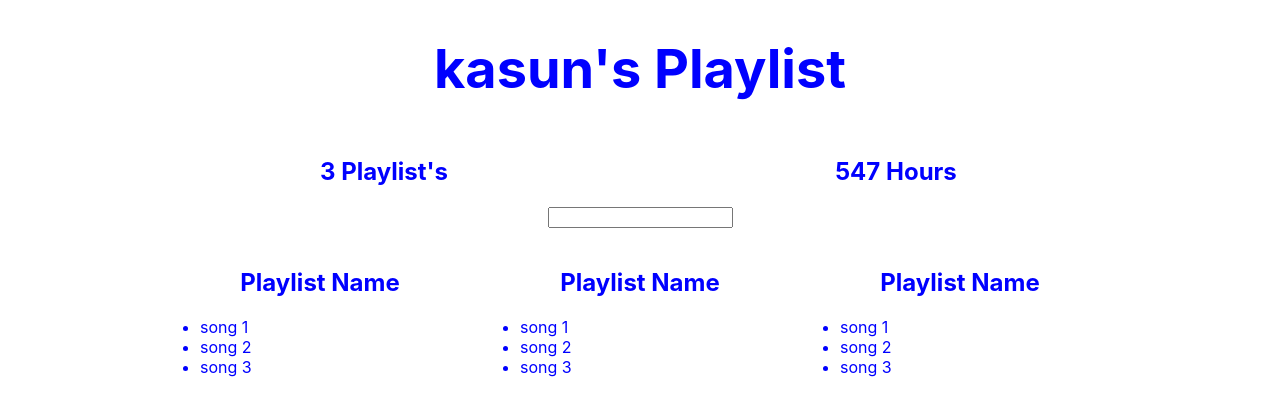
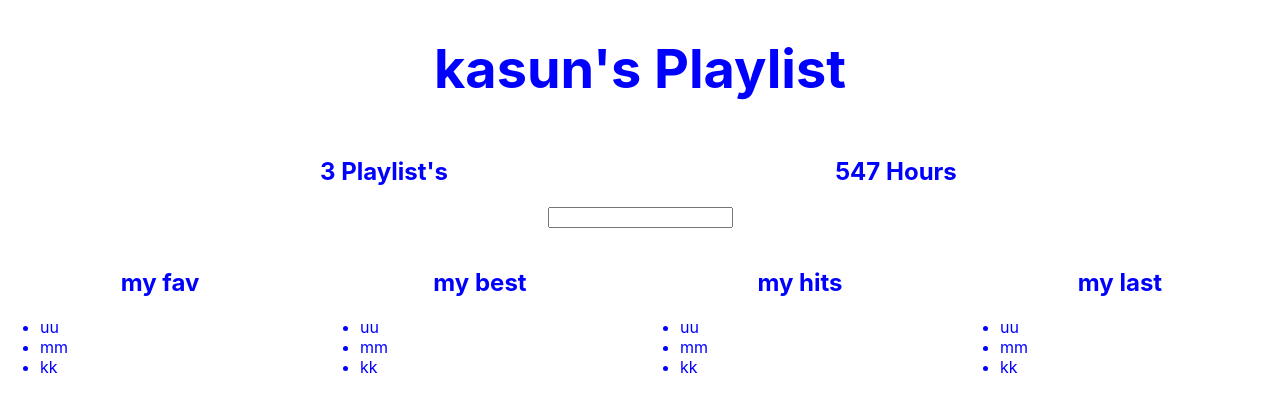
Before and after one commit to kasunvimu8/better-music-playlsit_visualizer, a React (Create React App) app: page / in a window 1280 px wide. Shown: the top 416 px of the page. Built offline with nearby package versions, Linux system fonts and the light colour scheme.

Commit message:
Remove the static data display
Remove the static data display add fake server data to display

```diff
--- a/src/App.js
+++ b/src/App.js
@@ -100,11 +100,13 @@
     return(
       <div style ={{...defaultStyle,width:"25%",display:'inline-block'}}>
         <img/>
-        <h2 >Playlist Name</h2>
+        <h2 >{this.props.playlist.name}</h2>
         <ul style= {{...defaultStyle , textAlign : 'left'}}>
-          <li>song 1</li>
-          <li>song 2</li>
-          <li>song 3</li>
+
+          { this.props.playlist.songs.map(song => //map the
+          <li> {song.name}</li>
+          )}
+
         </ul>
       </div>
 
@@ -134,9 +136,11 @@
               <PlaylistsCount playlists ={this.state.serverData.user.playlists}/>
               <HoursCount playlists ={this.state.serverData.user.playlists}/>
               <Filter/>
-              <Playlist/>
-              <Playlist/>
-              <Playlist/>
+
+             { this.state.serverData.user.playlists.map(playlist => //mapping the values to Playlist
+                <Playlist playlist ={ playlist}/>
+                )}
+
           </div> : <h1 style={defaultStyle}>"Loading ..."</h1>  //if else statement
         }
       </div>
```
